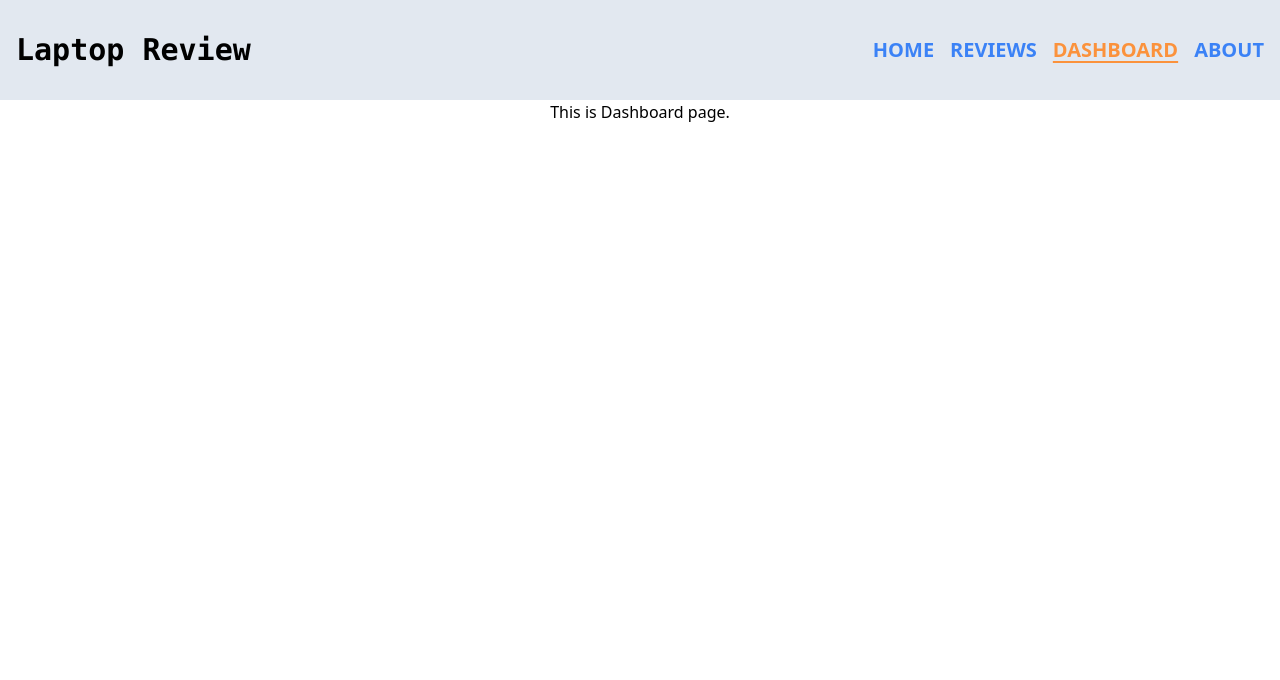
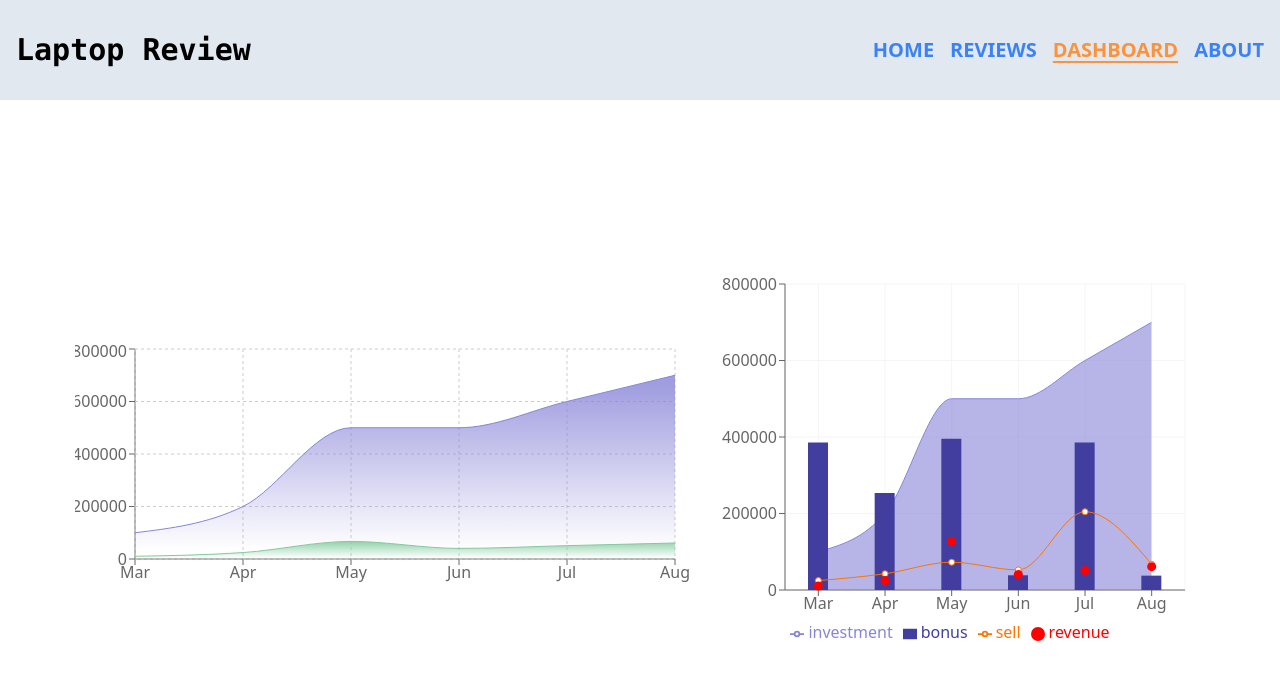
Before and after one commit to MohammadIqbalHossain/macbook-analysis-website, a React (Create React App) app: page /dashboard in a window 1280 px wide. Shown: the top 680 px of the page. Built offline with nearby package versions, Linux system fonts and the light colour scheme.

Commit message:
Charts are added

```diff
--- a/package.json
+++ b/package.json
@@ -10,6 +10,7 @@
     "react-dom": "^18.0.0",
     "react-router-dom": "^6.3.0",
     "react-scripts": "5.0.0",
+    "recharts": "^2.1.9",
     "web-vitals": "^2.1.4"
   },
   "scripts": {
--- a/src/components/Dashboard/Dashboard.js
+++ b/src/components/Dashboard/Dashboard.js
@@ -1,11 +1,92 @@
+
 import React from 'react';
+import DisplayChart from '../DisplayChart/DisplayChart';
+import {
+    Area,
+    AreaChart,
+    CartesianGrid,
+    Tooltip,
+    XAxis,
+    YAxis
+} from 'recharts';
+
+
 
 const Dashboard = () => {
+
+    const data = [
+        {
+            "month": "Mar",
+            "investment": 100000,
+            "sell": 241,
+            "revenue": 10401
+        },
+        {
+            "month": "Apr",
+            "investment": 200000,
+            "sell": 423,
+            "revenue": 24500
+        },
+        {
+            "month": "May",
+            "investment": 500000,
+            "sell": 726,
+            "revenue": 67010
+        },
+        {
+            "month": "Jun",
+            "investment": 500000,
+            "sell": 529,
+            "revenue": 40405
+        },
+        {
+            "month": "Jul",
+            "investment": 600000,
+            "sell": 601,
+            "revenue": 50900
+        },
+        {
+            "month": "Aug",
+            "investment": 700000,
+            "sell": 670,
+            "revenue": 61000
+        }
+    ]
+
+
     return (
         <div>
-            <h1>This is Dashboard page.</h1>
+            <div className="flex justify-center items-center h-[91vh]">
+
+                <div>
+                    <AreaChart width={630} height={250} data={data}
+                        margin={{ top: 10, right: 30, left: 0, bottom: 0 }}>
+                        <defs>
+                            <linearGradient id="colorUv" x1="0" y1="0" x2="0" y2="1">
+                                <stop offset="5%" stopColor="#8884d8" stopOpacity={0.8} />
+                                <stop offset="95%" stopColor="#8884d8" stopOpacity={0} />
+                            </linearGradient>
+                            <linearGradient id="colorPv" x1="0" y1="0" x2="0" y2="1">
+                                <stop offset="5%" stopColor="#82ca9d" stopOpacity={0.8} />
+                                <stop offset="95%" stopColor="#82ca9d" stopOpacity={0} />
+                            </linearGradient>
+                        </defs>
+                        <XAxis dataKey="month" />
+                        <YAxis />
+                        <CartesianGrid strokeDasharray="3 3" />
+                        <Tooltip />
+                        <Area type="monotone" dataKey="investment" stroke="#8884d8" fillOpacity={1} fill="url(#colorUv)" />
+                        <Area type="monotone" dataKey="revenue" stroke="#82ca9d" fillOpacity={1} fill="url(#colorPv)" />
+                    </AreaChart>
+                </div>
+
+                <div>
+                    <DisplayChart></DisplayChart>
+                </div>
+
+            </div>
         </div>
     );
 };
 
-export default Dashboard;<h1>This is Dashboard page.</h1>
+export default Dashboard; <h1>This is Dashboard page.</h1>
--- /dev/null
+++ b/src/components/DisplayChart/DisplayChart.js
@@ -0,0 +1,92 @@
+
+import React from "react";
+import {
+  ComposedChart,
+  Line,
+  Area,
+  Bar,
+  XAxis,
+  YAxis,
+  CartesianGrid,
+  Tooltip,
+  Legend,
+  Scatter
+} from "recharts";
+
+const data =  [
+    {
+        "month": "Mar",
+        "investment": 100000,
+        "sell": 24541,
+        "bonus": 385674,
+        "revenue": 10401
+    },
+    {
+        "month": "Apr",
+        "investment": 200000,
+        "sell": 42453,
+        "bonus": 253355,
+        "revenue": 24500
+    },
+    {
+        "month": "May",
+        "investment": 500000,
+        "sell": 72623,
+        "bonus": 395454,
+        "revenue": 127010
+    },
+    {
+        "month": "Jun",
+        "investment": 500000,
+        "sell": 52459,
+        "bonus": 38459,
+        "revenue": 40405
+    },
+    {
+        "month": "Jul",
+        "investment": 600000,
+        "sell": 204551,
+        "bonus": 385457,
+        "revenue": 50900
+    },
+    {
+        "month": "Aug",
+        "investment": 700000,
+        "sell": 67043,
+        "bonus": 37544,
+        "revenue": 61000
+    }
+];
+
+
+// Name == month;
+// Investemment  == amt,
+//uv == sell
+// cent == revenue
+
+
+export default function DisplayChart() {
+  return (
+    <ComposedChart
+      width={500}
+      height={400}
+      data={data}
+      margin={{
+        top: 20,
+        right: 20,
+        bottom: 20,
+        left: 20
+      }}
+    >
+      <CartesianGrid stroke="#f5f5f5" />
+      <XAxis dataKey="month" />
+      <YAxis />
+      <Tooltip />
+      <Legend />
+      <Area type="monotone" dataKey="investment" fill="#8884d8" stroke="#8884d8" />
+      <Bar dataKey="bonus" barSize={20} fill="#413ea0" />
+      <Line type="monotone" dataKey="sell" stroke="#ff7300" />
+      <Scatter dataKey="revenue" fill="red" />
+    </ComposedChart>
+  );
+}
--- a/src/components/Home/Home.js
+++ b/src/components/Home/Home.js
@@ -24,8 +24,8 @@ const Home = () => {
 
                     <p className="text-xl font-serif text-gray-500 mb-5">Lorem, ipsum dolor sit amet consectetur adipisicing elit. Est hic ab excepturi molestiae sint nisi doloribus, dolor explicabo temporibus nam!</p>
 
-                    <button className="p-4 bg-blue-400 font-serif text-xl text-white rounded-lg hover:bg-green-300 ">
-                        Live Demo
+                    <button  className="p-4 bg-blue-400 font-serif text-xl text-white rounded-lg hover:bg-green-300 ">
+                        <a href="https://www.youtube.com/watch?v=NQesyAf849Q">Live Demo</a>
                     </button>
                 </div>
 
```
Also changed, not shown: src/components/DisplayChart/DisplayChart.css (added), src/components/Header/Header.js (line endings or trailing spaces), 2 other files (tests, documents, lock files or other folders).
